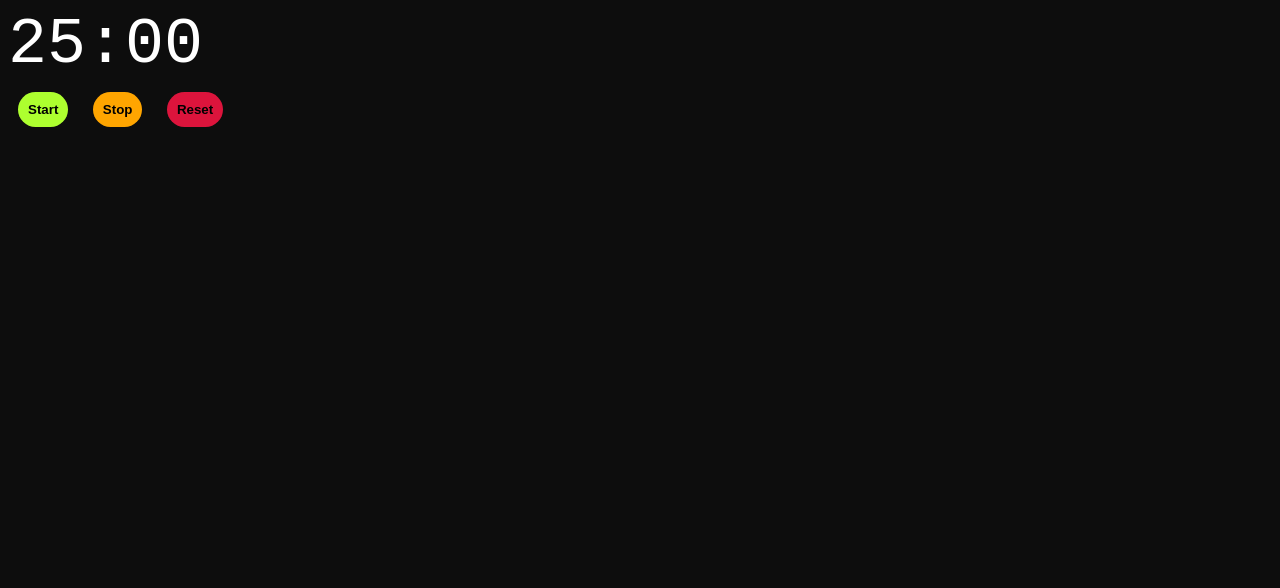
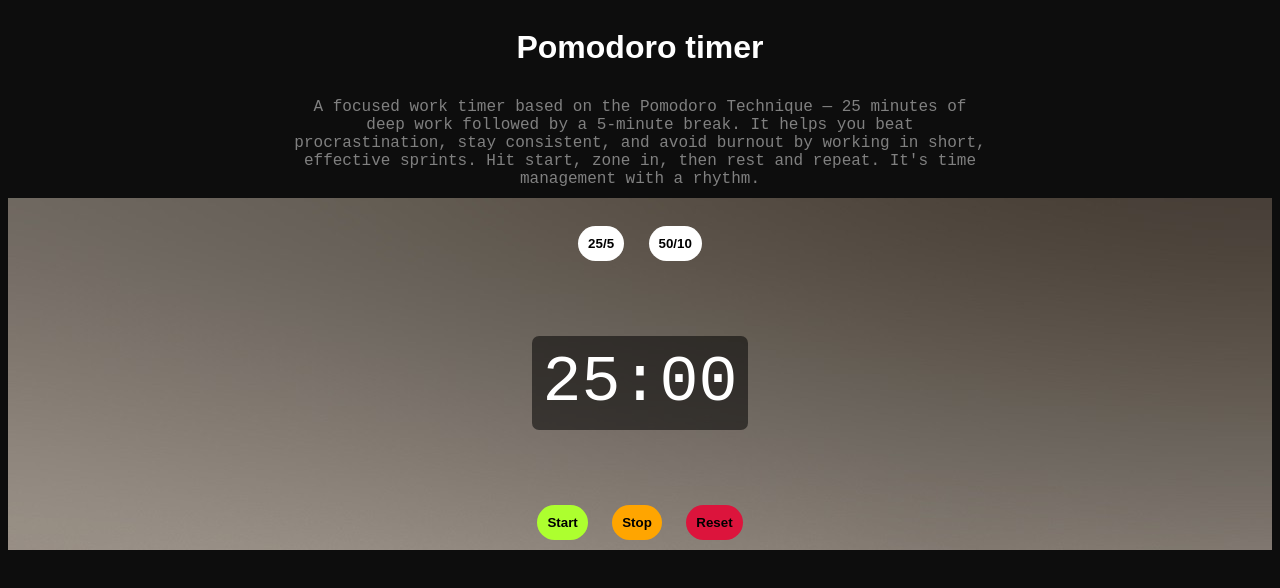
Before and after one commit to mahmud-ops/FocusForge, a plain HTML site: page HTML/pomodoro.html in a window 1280 px wide. Drawn offline with Linux system fonts and the light colour scheme.

Commit message:
Gotta redo pomodoro

```diff
--- a/CSS/style.css
+++ b/CSS/style.css
@@ -24,6 +24,7 @@ body{
     color: grey;
     font-family: 'Courier New', Courier, monospace;
     max-width: 700px;
+    margin: 10px auto;
     text-align: center;
 }
 .accent-btn{
@@ -137,8 +138,17 @@ li{
     margin-left: 0px;
 }
 /* -------------- Pomodoro ----------------------------------- */
-
+#timer_container{
+    background-image: url(../Images/pomodoroBG.jpeg);
+    display: flex;
+    flex-direction: column;
+    justify-content: center;
+    align-items: center;
+}
 #showTime{
+    background-color: rgba(0, 0, 0, 0.531);
+    padding: 10px;
+    border-radius: 7px;
     font-size: 5em;
     font-family: monospace;
 }
--- a/HTML/pomodoro.html
+++ b/HTML/pomodoro.html
@@ -7,8 +7,15 @@
     <link rel="stylesheet" href="../CSS/style.css">
 </head>
 <body>
+<h1 class="text" align = "center">Pomodoro timer</h1>
+<p class="subText">A focused work timer based on the Pomodoro Technique — 25 minutes of deep work followed by a 5-minute break. It helps you beat procrastination, stay consistent, and avoid burnout by working in short, effective sprints. Hit start, zone in, then rest and repeat. It's time management with a rhythm.</p>
 <div id="timer_container">
-    <div id="showTime" class="text">25:00 </div>
+    <br>
+    <div id="options">
+        <button id="lessTime">25/5</button>
+        <button id="moreTime">50/10</button>
+    </div>
+    <p id="showTime" class="text">25:00</p>
     <div id="btn_container">
         <button style="background-color: greenyellow;" id="startBtn">Start</button>
         <button style="background-color: orange;" id="stopBtn">Stop</button>
--- a/JS/pomodoro.js
+++ b/JS/pomodoro.js
@@ -0,0 +1,4 @@
+let lessTime = document.getElementById("lessTime");
+let moreTime = document.getElementById("moreTime");
+
+let
```
Also changed, not shown: Images/pomodoroBG.jpeg (added).
